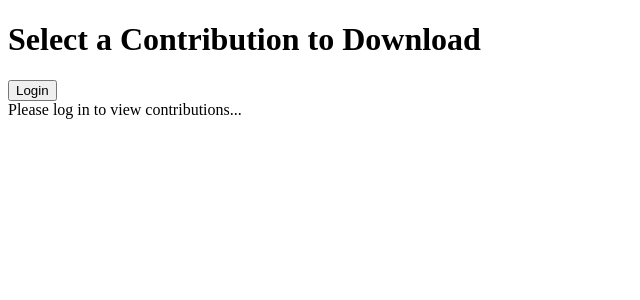
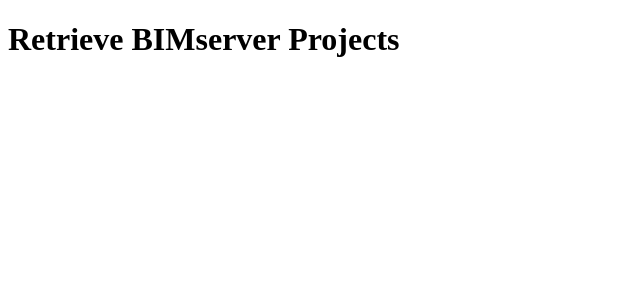
Before and after one commit to tudelft3d/ifcgref, a Flask app: template templates/chek.html in a window 1280 px wide. Shown: the top 300 px of the page, without its empty margins (0-640 px from the left). Run offline with Flask 3, Linux system fonts and the light colour scheme; the template is opened without the code that fills it, so the values that code supplies are empty.

Commit message:
initial Version

```diff
--- a/templates/chek.html
+++ b/templates/chek.html
@@ -3,72 +3,134 @@
 <head>
     <meta charset="UTF-8">
     <meta name="viewport" content="width=device-width, initial-scale=1.0">
-    <title>Contribution Download</title>
+    <title>BIMserver Projects Information</title>
+    <style>
+        .project-box {
+            border: 1px solid #ddd;
+            padding: 20px;
+            margin: 10px;
+            border-radius: 8px;
+            box-shadow: 0 4px 8px rgba(0, 0, 0, 0.1);
+        }
+        .project-box h2 {
+            margin: 0;
+        }
+        .select-button {
+            margin-top: 10px;
+            padding: 10px;
+            background-color: #007BFF;
+            color: white;
+            border: none;
+            border-radius: 5px;
+            cursor: pointer;
+        }
+        .select-button:hover {
+            background-color: #0056b3;
+        }
+    </style>
 </head>
 <body>
-    <h1>Select a Contribution to Download</h1>
-    <button id="login-btn">Login</button>
-    <div id="contributions-list">Please log in to view contributions...</div>
+
+<h1>Retrieve BIMserver Projects</h1>
+<div id="projects"></div>
 
 <script>
-        let sessionId = null;
+    async function getProjects() {
+        const clientId = '473:6536781D-C8A0-4B55-998C-B5C9D588A177';
+        const clientSecret = 'E1F0FE2E-009D-48A7-8042-443C2EE3C8F3';
+        const scope = [
+            "DATA_USER_READ",
+            "PROJECTS_USER_READ",
+            "PROJECTS_USER_WRITE",
+            "CONTRIBUTIONS_USER_READ",
+            "CONTRIBUTIONS_USER_WRITE"
+        ];
 
-        // Open login popup
-        document.getElementById('login-btn').addEventListener('click', () => {
-            window.open('login.html', 'Login', 'width=600,height=500');
+        try {
+            // Step 1: Request temporary session token
+            const loginResponse = await fetch('https://apis.bimserver.center/v1/BIMSERVER/LOGIN', {
+                method: 'POST',
+                headers: {
+                    'Content-Type': 'application/json'
+                },
+                body: JSON.stringify({
+                    client_id: clientId,
+                    client_secret: clientSecret,
+                    scope: scope
+                })
             });
 
-        // Check if sessionId is stored in localStorage
-        if (localStorage.getItem('sessionId')) {
-            sessionId = localStorage.getItem('sessionId');
-            getContributions(sessionId);
+            const loginData = await loginResponse.json();
+            if (loginData.status === "OK") {
+                const authWindow = window.open(loginData.url, '_blank', 'width=600,height=400');
+                await new Promise((resolve, reject) => {
+                    const interval = setInterval(() => {
+                        if (authWindow.closed) {
+                            clearInterval(interval);
+                            resolve();
+                        }
+                    }, 1000);
+                });
+
+                const sessionTemp = loginData.session_temp;
+                const security_id = loginData.security_id;
+                const sessionResponse = await fetch(`https://apis.bimserver.center/v1/BIMSERVER/LOGIN/${sessionTemp}?security_id=${security_id}&lang_interface=en`, {
+                    method: 'GET'
+                });
+                const sessionData = await sessionResponse.json();
+
+                if (sessionData.status === "OK") {
+                    const sessionId = sessionData.session_id;
+
+                    const projectsResponse = await fetch('https://apis.bimserver.center/v1/BIMSERVER/PROJECTS', {
+                        method: 'GET',
+                        headers: {
+                            'Authorization': `Bearer ${sessionId}`
+                        }
+                    });
+
+                    const projectsData = await projectsResponse.json();
+                    if (projectsData.status === "OK") {
+                        displayProjects(projectsData.records);
+                    } else {
+                        console.error("Error fetching projects:", projectsData.error.message);
+                    }
+                } else {
+                    console.error("Error fetching session token:", sessionData.error.message);
+                }
+            } else {
+                console.error("Error logging in:", loginData.error.message);
+            }
+        } catch (error) {
+            console.error("Request failed:", error);
+        }
     }
 
-        // Fetch contributions list
-        function getContributions(sessionId) {
-            fetch('https://apis.bimserver.center/v1/BIMSERVER/CONTRIBUTIONS', {
-                method: 'GET',
-                headers: {
-                    'Content-Type': 'application/json',
-                    'Authorization': `Bearer ${sessionId}`
-                }
-            })
-            .then(response => response.json())
-            .then(data => {
-                const contributions = data.records;
-                displayContributions(contributions);
-            })
-            .catch(error => console.error('Error fetching contributions:', error));
-        }
+    function displayProjects(projects) {
+        const projectsDiv = document.getElementById('projects');
+        projectsDiv.innerHTML = ""; // Clear previous content if any
 
-        // Display contributions in HTML for user selection
-        function displayContributions(contributions) {
-            const container = document.getElementById('contributions-list');
-            container.innerHTML = '';
-            contributions.forEach(contribution => {
-                const button = document.createElement('button');
-                button.textContent = contribution.name;
-                button.onclick = () => downloadContribution(contribution.id);
-                container.appendChild(button);
+        projects.forEach(project => {
+            const projectElement = document.createElement('div');
+            projectElement.className = 'project-box';
+            projectElement.innerHTML = `
+                <h2>${project.name}</h2>
+                <p>ID: ${project.id}</p>
+                <p>Description: ${project.description}</p>
+                <button class="select-button" onclick="selectProject('${project.id}')">Select Project</button>
+            `;
+            projectsDiv.appendChild(projectElement);
         });
     }
 
-        // Download selected contribution
-        function downloadContribution(contributionId) {
-            fetch(`https://apis.bimserver.center/v1/BIMSERVER/CONTRIBUTIONS/${contributionId}`, {
-                method: 'GET',
-                headers: {
-                    'Content-Type': 'application/json',
-                    'Authorization': `Bearer ${sessionId}`
+    function selectProject(projectId) {
+        console.log("Selected Project ID:", projectId);
+        // Alternatively, display it on the page
+        alert(`Selected Project ID: ${projectId}`);
     }
-            })
-            .then(response => response.json())
-            .then(data => {
-                const fileUrl = data.file_url; // URL of the file associated with the contribution
-                window.location.href = fileUrl; // Initiate file download
-            })
-            .catch(error => console.error('Error downloading contribution:', error));
-        }
+
+    getProjects();
 </script>
+
 </body>
 </html>
```
Lines whose indentation alone changed are shown as unchanged.
